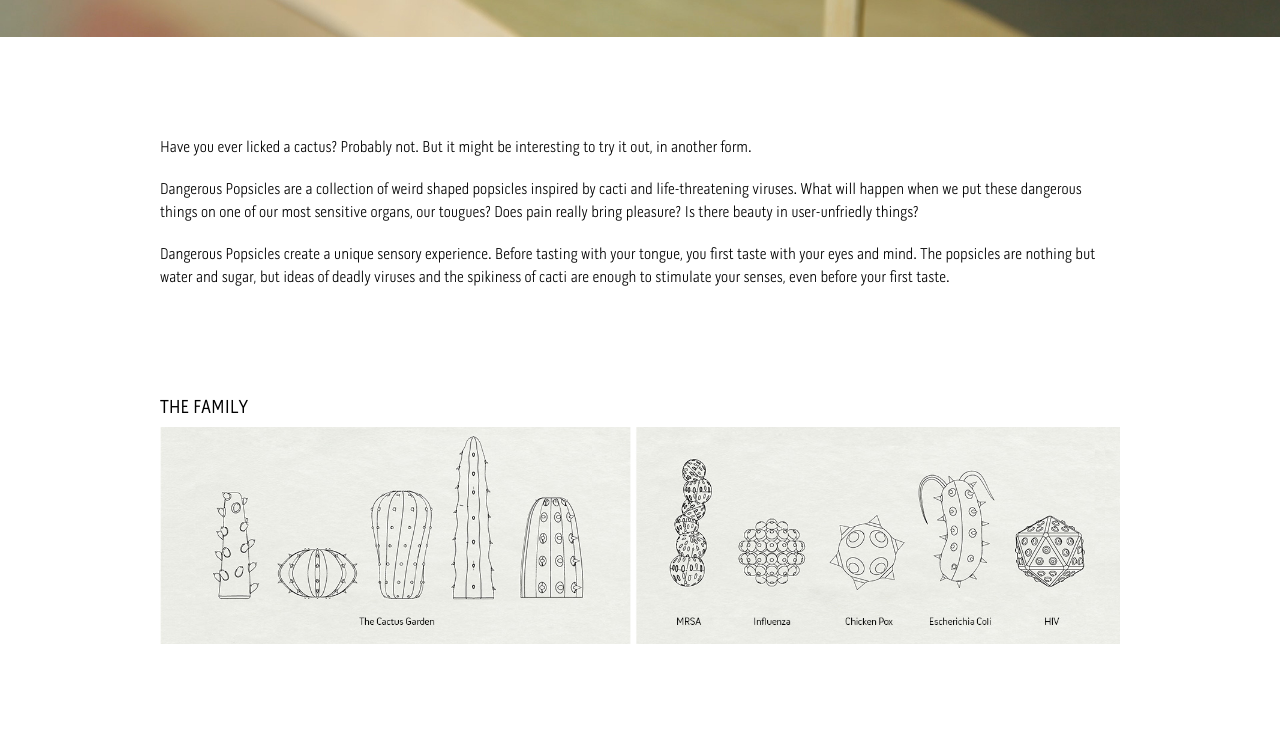
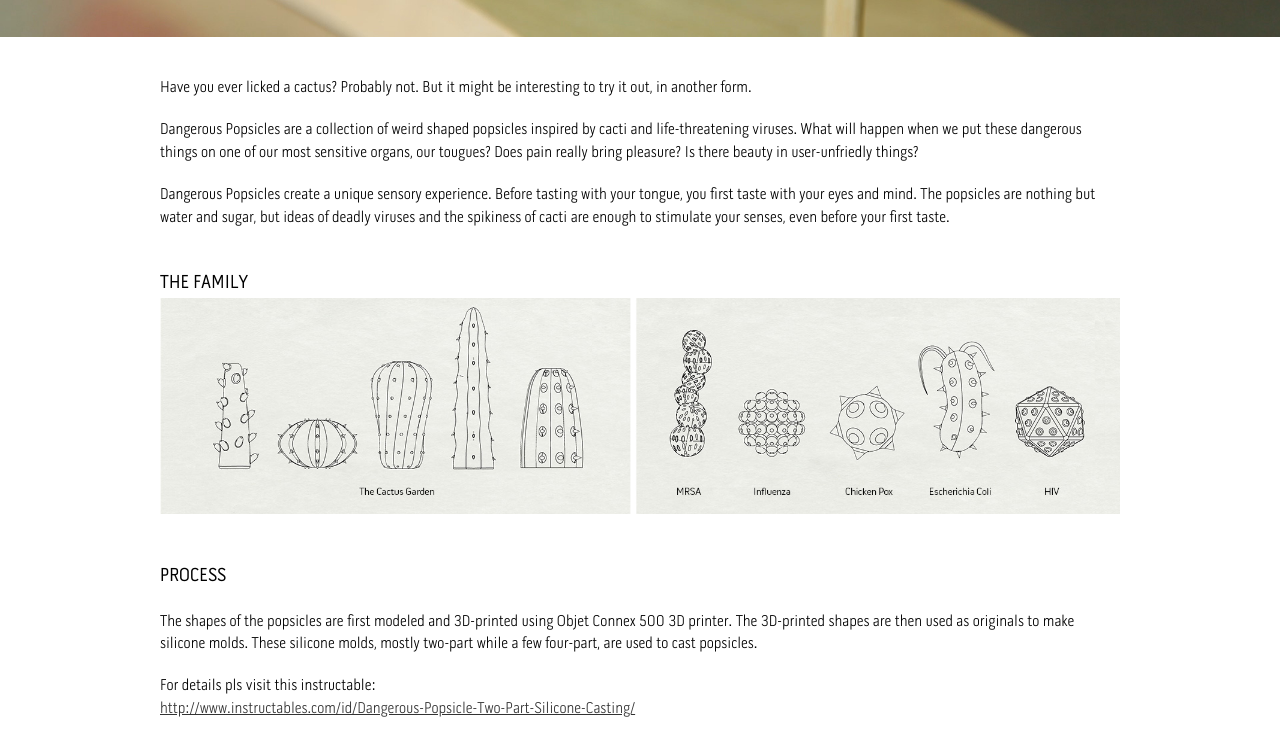
Before and after one commit to dongzhi/boldoritalic, a plain HTML site: page dangerous-popsicles/index.html in a window 1280 px wide. Shown: the part 683-1421 px from the top of the page. Drawn offline with Linux system fonts and the light colour scheme; files whose address does not match are found by name.

Commit message:
updated content

```diff
--- a/dangerous-popsicles/index.html
+++ b/dangerous-popsicles/index.html
@@ -50,6 +50,8 @@
 	<section id="process" class="main">
 		<article>
 				<h1>Process</h1>
+				<p>The shapes of the popsicles are first modeled and 3D-printed using Objet Connex 500 3D printer. The 3D-printed shapes are then used as originals to make silicone molds. These silicone molds, mostly two-part while a few four-part, are used to cast popsicles.</p>
+				<p>For details pls visit this instructable:<br/><a href="http://www.instructables.com/id/Dangerous-Popsicle-Two-Part-Silicone-Casting/" target="_blank">http://www.instructables.com/id/Dangerous-Popsicle-Two-Part-Silicone-Casting/</a></p>
 				<ul>
 					<li><img class="lazy" data-original="images/dangerous_popsicle_00.jpg" width="100%" /></li>
 					<li><img class="lazy" data-original="images/dangerous_popsicle_01.jpg" width="100%" /></li>
--- a/dangerous-popsicles/style.css
+++ b/dangerous-popsicles/style.css
@@ -4,6 +4,17 @@ html, body, div, span, object, iframe, h1, h2, h3, h4, h5, h6, p, blockquote, a,
   margin:0;
   padding:0;
   border: 0;
+}
+
+
+a,a:visited{
+ color:#333;
+}
+
+a:hover, a:active{
+  color:#fff;
+  text-decoration:none;
+  background:#000;
 }
 
 /****************
@@ -134,7 +145,7 @@ width: auto;
 }
 
 .main article{
-	margin: 50px auto;
+	margin: 20px auto;
 	width: 75%;
 
 }
@@ -171,7 +182,7 @@ width: auto;
 	font-size: 1.2em;
 	font-weight: 500;
   text-transform:uppercase;
-	line-height: 200%;
+	line-height: 150%;
 }
 
 .main article p{
```
